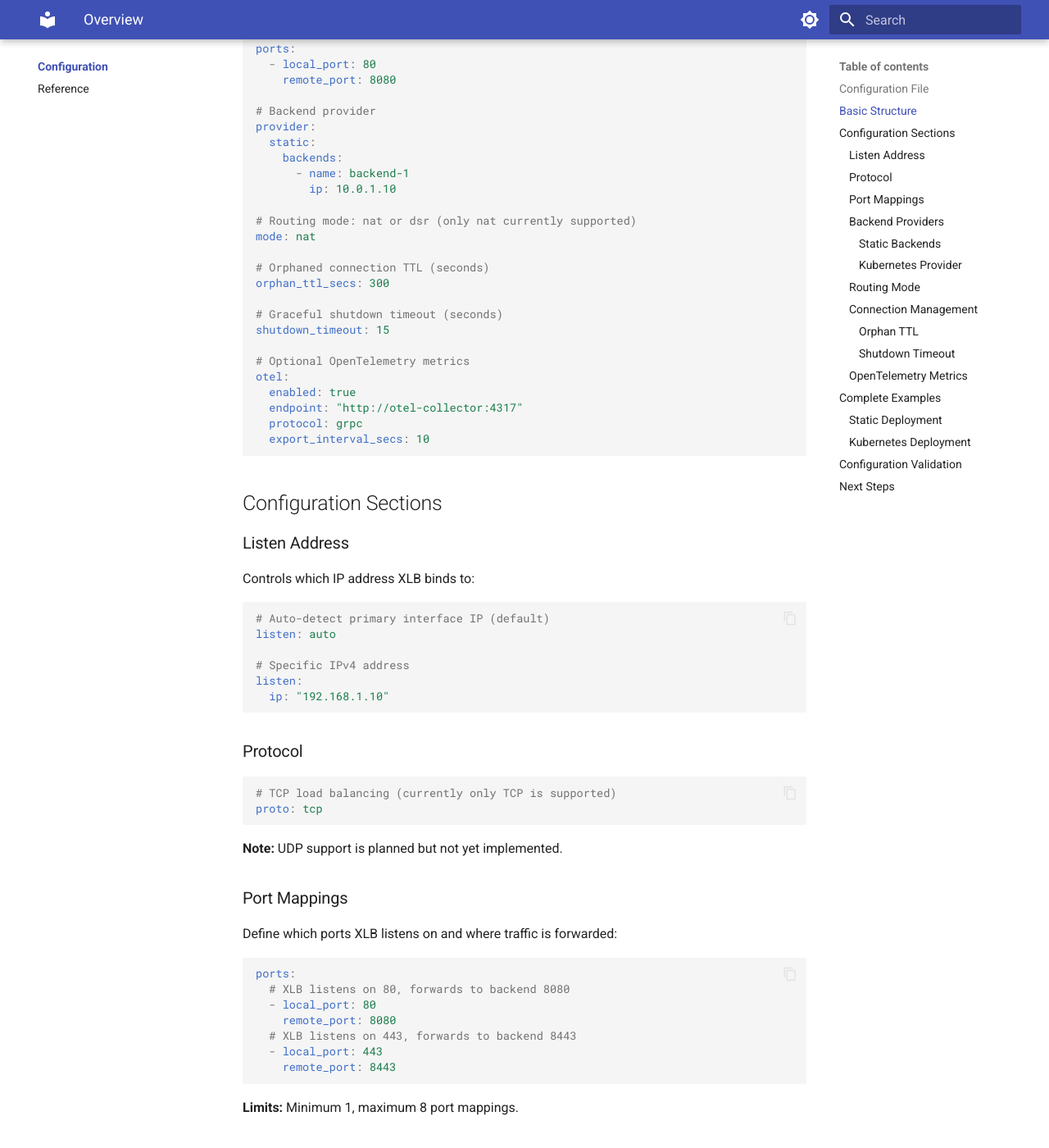
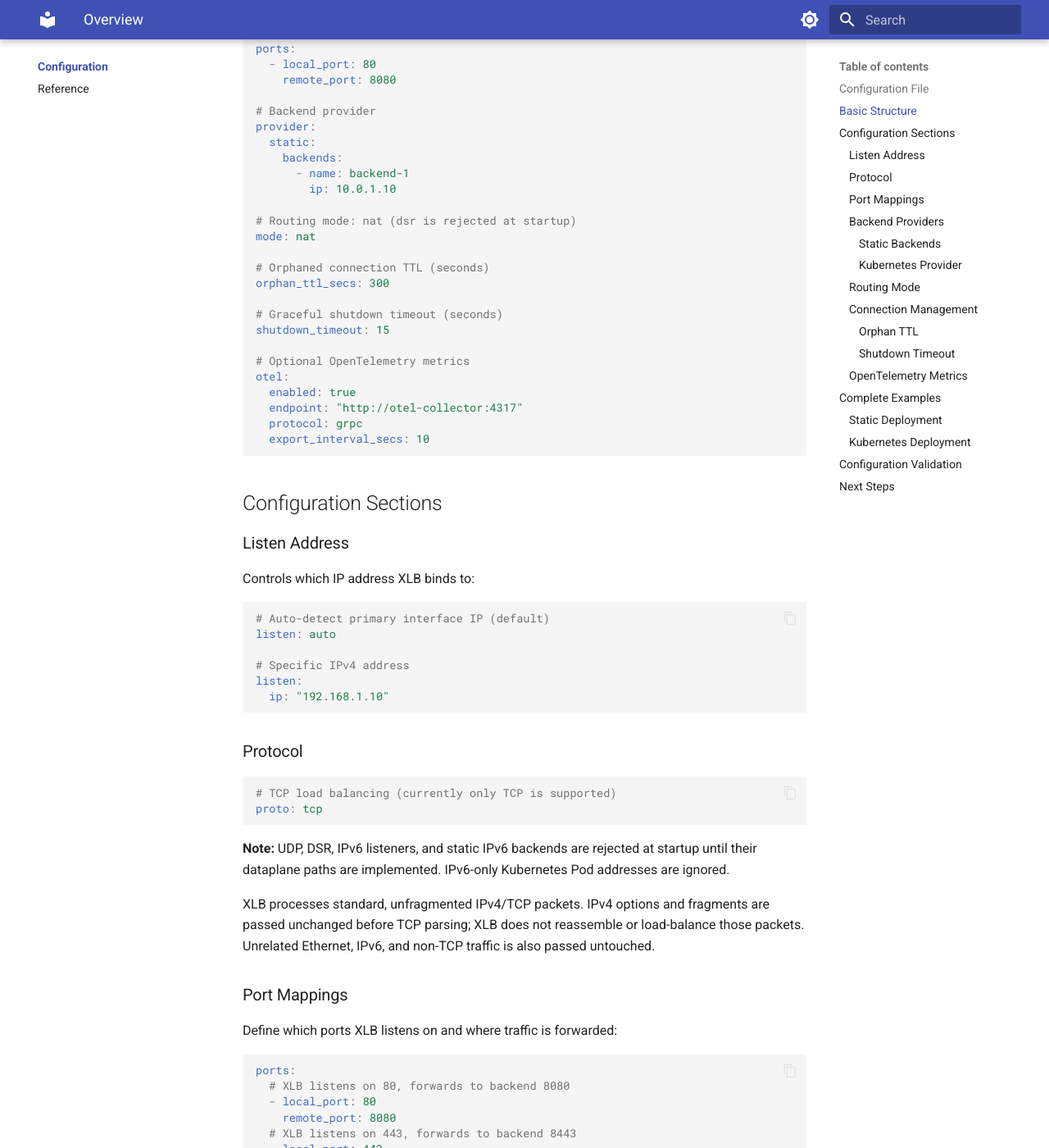
Before and after one commit to bisdreamz/xlb, an MkDocs documentation site: the page built from docs/docs/configuration/index.md, in a window 1280 px wide and 1400 px high, scrolled down 637 px. Shown: the whole window at 82% size. Built offline with MkDocs 1.6.1 and Material for MkDocs 9.7.7, drawn with Linux system fonts in a browser that asks for light colours; some of the changed text lies outside the part shown.

Commit message:
Document packet support and maintenance gates

````diff
--- a/docs/docs/configuration/index.md
+++ b/docs/docs/configuration/index.md
@@ -15,7 +15,7 @@
 # Listen address: auto or specific IP
 listen: auto
 
-# Protocol: tcp (udp not yet supported)
+# Protocol: tcp (udp is rejected at startup)
 proto: tcp
 
 # Port mappings (1-8 mappings)
@@ -30,7 +30,7 @@
       - name: backend-1
         ip: 10.0.1.10
 
-# Routing mode: nat or dsr (only nat currently supported)
+# Routing mode: nat (dsr is rejected at startup)
 mode: nat
 
 # Orphaned connection TTL (seconds)
@@ -69,7 +69,14 @@
 proto: tcp
 ```
 
-**Note:** UDP support is planned but not yet implemented.
+**Note:** UDP, DSR, IPv6 listeners, and static IPv6 backends are rejected at
+startup until their dataplane paths are implemented. IPv6-only Kubernetes Pod
+addresses are ignored.
+
+XLB processes standard, unfragmented IPv4/TCP packets. IPv4 options and
+fragments are passed unchanged before TCP parsing; XLB does not reassemble or
+load-balance those packets. Unrelated Ethernet, IPv6, and non-TCP traffic is
+also passed untouched.
 
 ### Port Mappings
 
@@ -125,11 +132,11 @@
 # NAT mode: packets flow through XLB bidirectionally (default)
 mode: nat
 
-# DSR mode: backends respond directly to clients (not yet implemented)
+# DSR mode is rejected until its dataplane and deployment automation are implemented
 # mode: dsr
 ```
 
-Currently only NAT mode is supported.
+Currently only NAT mode is supported; configuring DSR fails startup.
 
 ### Connection Management
 
````
Also changed, not shown: docs/engineering/production-readiness-plan.md (+37 -10 lines), 1 other file.
